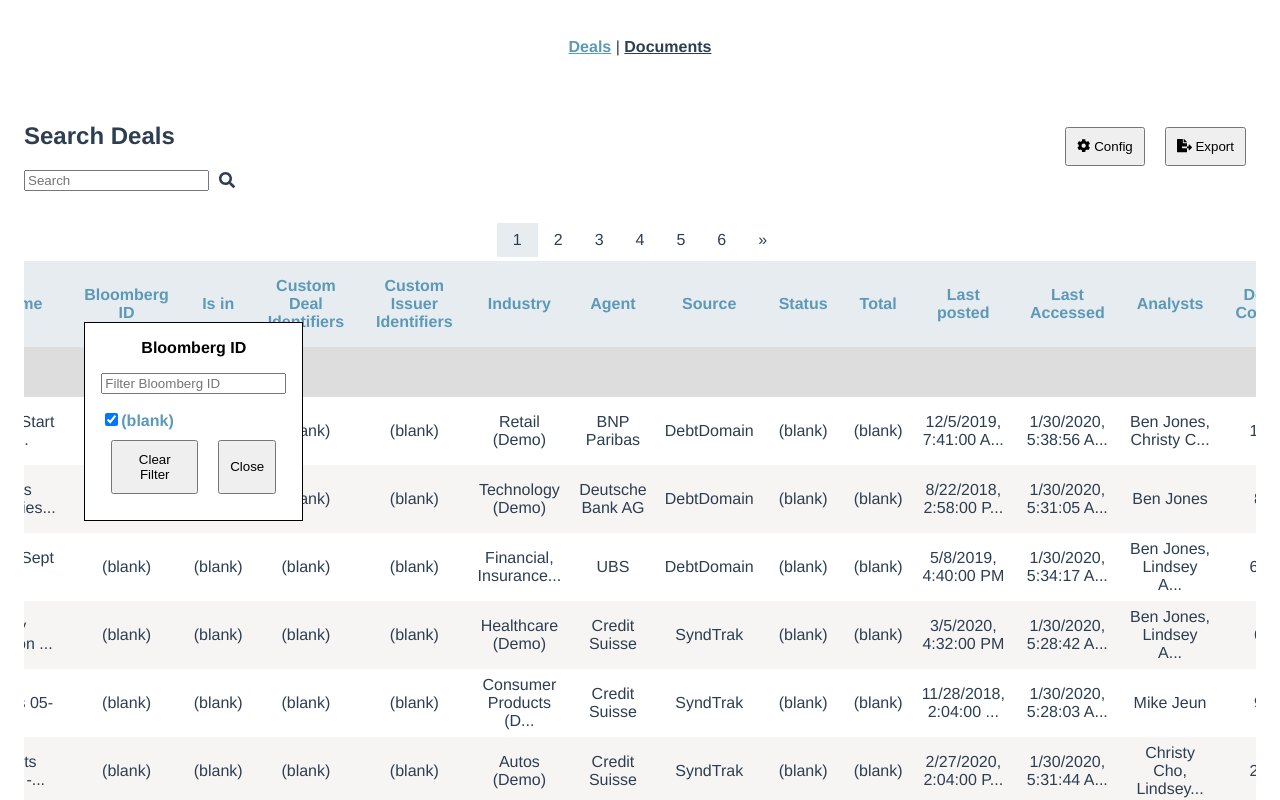
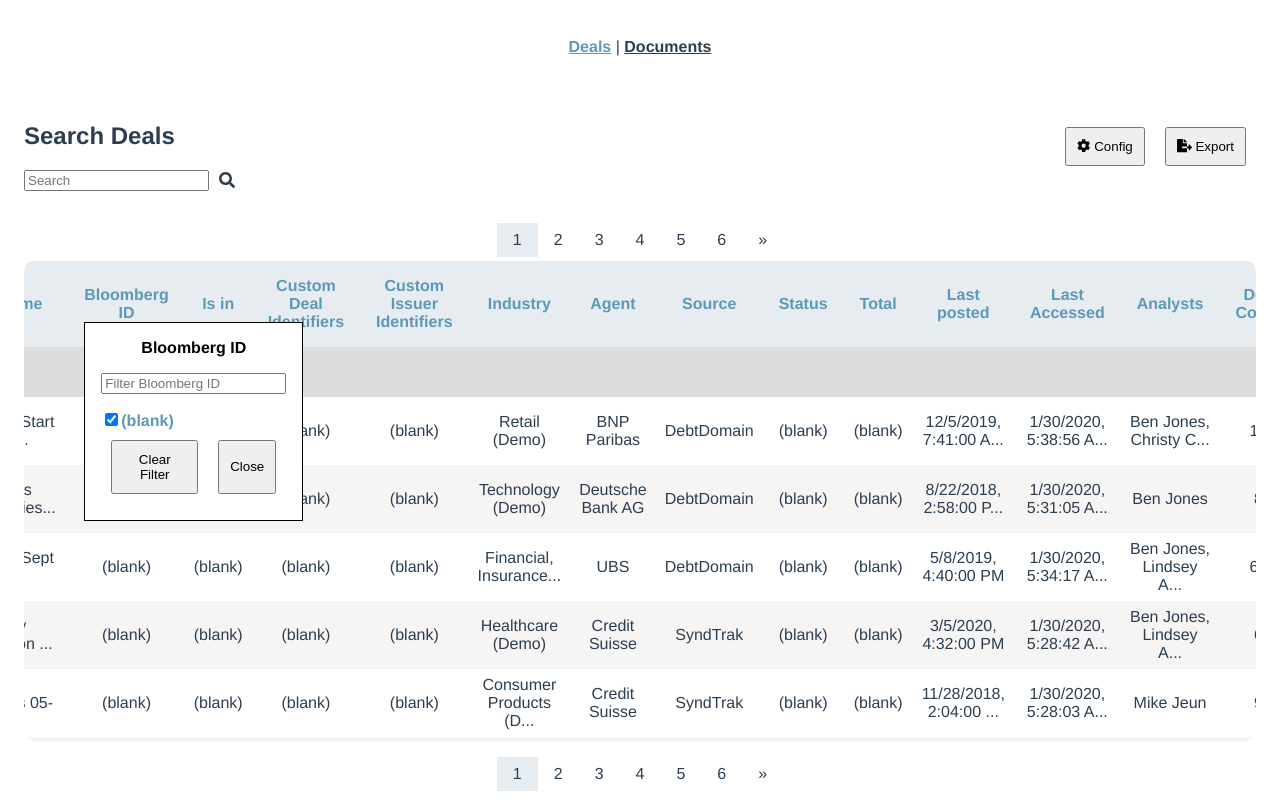
Before and after one commit to DavidArmendariz/vue-grid-app, a Vue app: page /deals in a window 1280 px wide. Both pictures are taken after a click on the element "Bloomberg ID". Shown: the top 800 px of the page. Built offline with nearby package versions, Linux system fonts and the light colour scheme.

Commit message:
Fixed some styling

```diff
--- a/src/components/Grid.vue
+++ b/src/components/Grid.vue
@@ -1,9 +1,9 @@
 <template>
-  <div class="grid">
+  <div class="table-wrapper">
     <div v-if="showEmptyMessage">
       No data to display
     </div>
-    <table v-else>
+    <table class="table" v-else>
       <thead>
         <tr>
           <th class="header"></th>
@@ -109,10 +109,17 @@ export default {
 </script>
 
 <style lang="scss" scoped>
-.grid {
+.table-wrapper {
   overflow-x: auto;
   display: flex;
   justify-content: center;
+  height: 60vh;
+  border-radius: 10px;
+}
+
+.table {
+  border-collapse: collapse;
+  table-layout: fixed;
 }
 
 .header {
@@ -138,11 +145,6 @@ export default {
   &:nth-child(even) {
     background-color: #f7f4f4;
   }
-}
-
-table {
-  border-collapse: collapse;
-  table-layout: fixed;
 }
 
 .cell {
```
